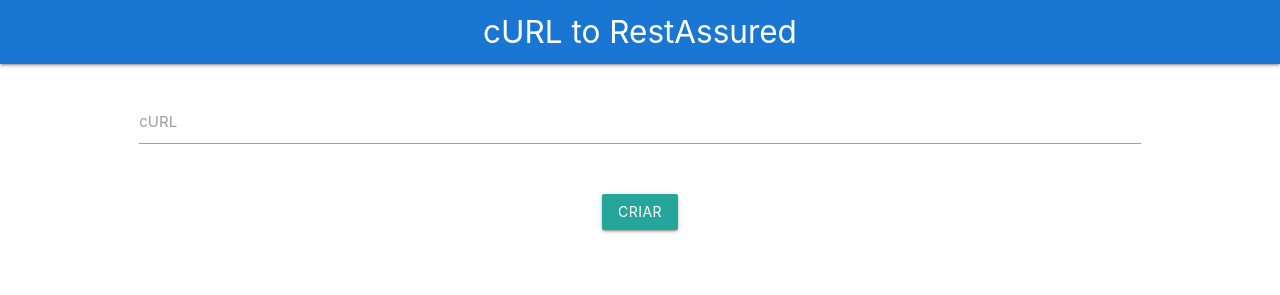
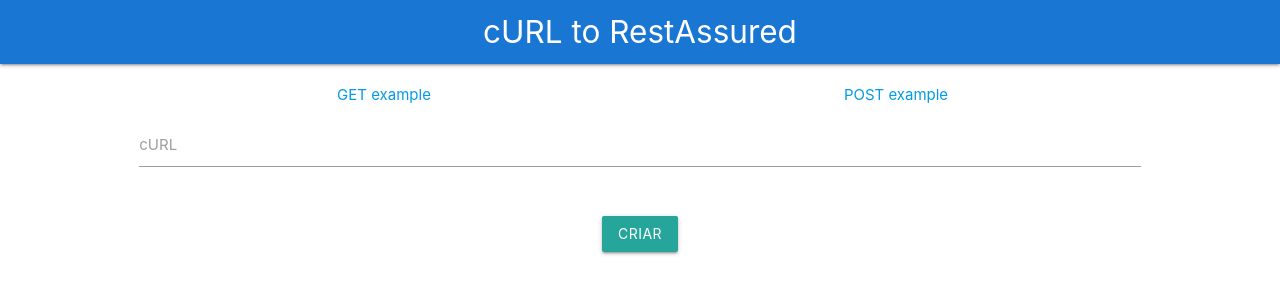
Before and after one commit to maximilianoalves/curl-to-restassured, a plain HTML site: page index.html in a window 1280 px wide. Drawn offline with nearby package versions, Linux system fonts and the light colour scheme.

Commit message:
add examples

```diff
--- a/index.html
+++ b/index.html
@@ -22,6 +22,8 @@
     <div class="row center content">
         <div class="row">
             <div class="row  textarea-curl">
+                <div class="col s6"><a onclick="getExample()">GET example</a></div>
+                <div class="col s6"><a onclick="postExample()">POST example</a></div>
                 <div class="input-field col s12">
                     <textarea id="curl" class="materialize-textarea"></textarea>
                     <label for="curl">cURL</label>
--- a/js/convert.js
+++ b/js/convert.js
@@ -99,3 +99,26 @@
 function fieldValidation(curl) {
     return curl.includes("curl");
 }
+
+/**
+ * Executar um exemplo do metodo GET
+ */
+function getExample() {
+    let curlExample = "curl --location --request GET 'https://petstore.swagger.io/v2/store/inventory' \
+    --header 'api_key: 1234'";
+
+    document.getElementById("curl").innerHTML = curlExample;
+    convert()
+}
+
+/**
+ * Executar um exemplo do metodo POST
+ */
+function postExample() {
+    let curlExample = "curl --location --request POST 'https://petstore.swagger.io/v2/store/order' \
+    --header 'Content-Type: application/json' \
+    --data-raw '{\"id\": \"35\",\"petId\": \"7\",\"quantity\": \"2\",\"shipDate\": \"12-14-2019\"\"complete\": true}'";
+
+    document.getElementById("curl").innerHTML = curlExample;
+    convert()
+}
```
